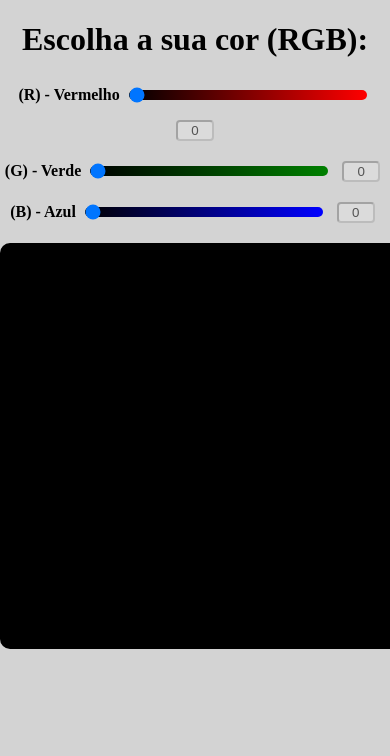
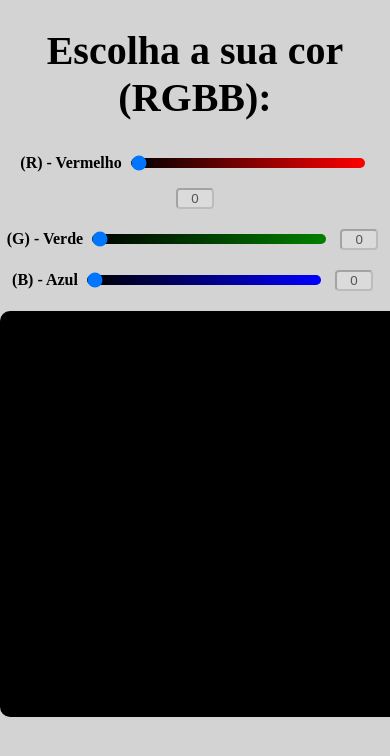
Before and after one commit to MatheusCoutinho10/DesafioRGB, a plain HTML site: page index.html in a window 390 px wide. Drawn offline with Linux system fonts and the light colour scheme.

Commit message:
Tornando o Range responsivo 1.6

```diff
--- a/css/style.css
+++ b/css/style.css
@@ -6,7 +6,7 @@ body{
 }
 
 h1{
-    font-size: 200%;
+    font-size: 250%;
 }
 
 label{
@@ -19,7 +19,7 @@ input{
 }
 
 #rangePosicao1, #rangePosicao2, #rangePosicao3{
-    width: 61%;
+    width: 60%;
 }
 
 #inputCurrentPosicao1, #inputCurrentPosicao2, #inputCurrentPosicao3{
--- a/index.html
+++ b/index.html
@@ -12,7 +12,7 @@
     </head>
     <body>
         <div class="selectRGB">
-            <h1>Escolha a sua cor (RGB):</h1>
+            <h1>Escolha a sua cor (RGBB):</h1>
             <label for="vermelho">(R) - Vermelho</label>
             <input type="range" id="rangePosicao1" min="0" max="255" step="1" value="0">
             <input type="text" id="inputCurrentPosicao1" value="0" readonly disabled><br>
```
